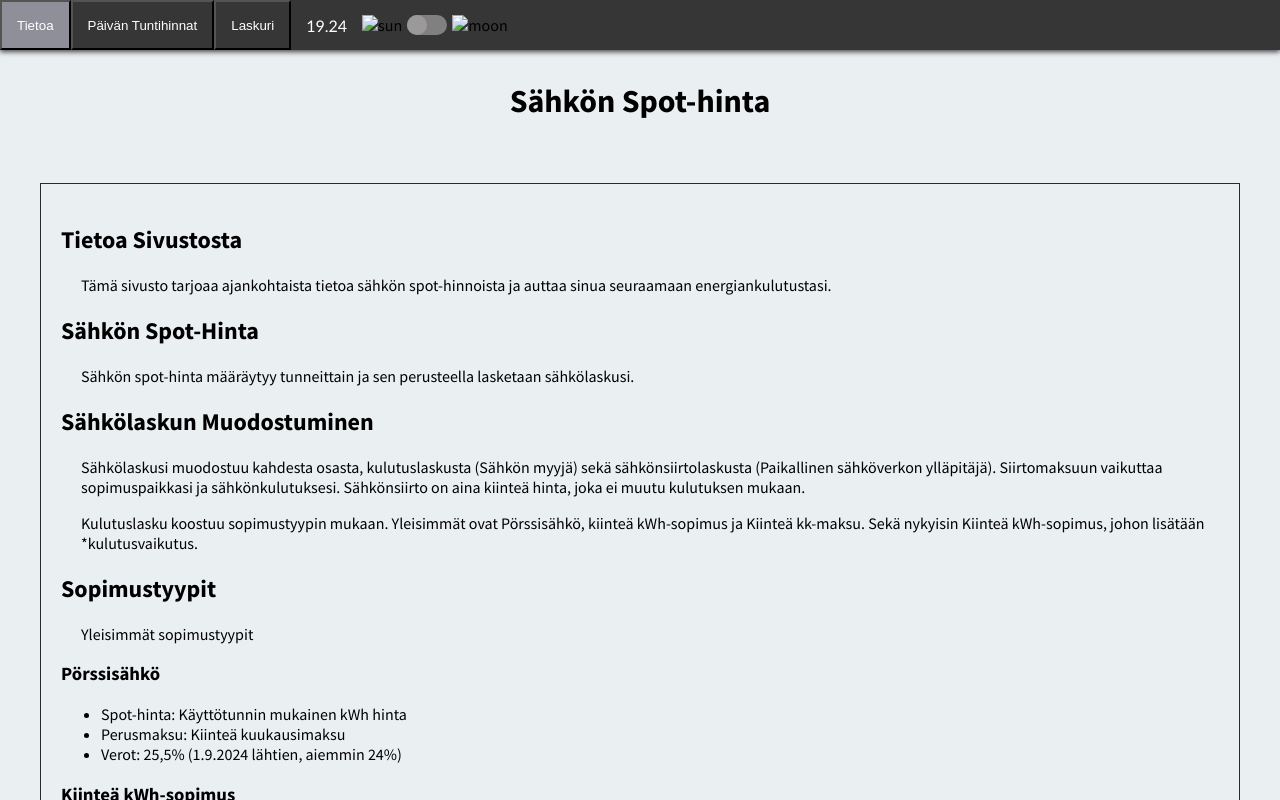
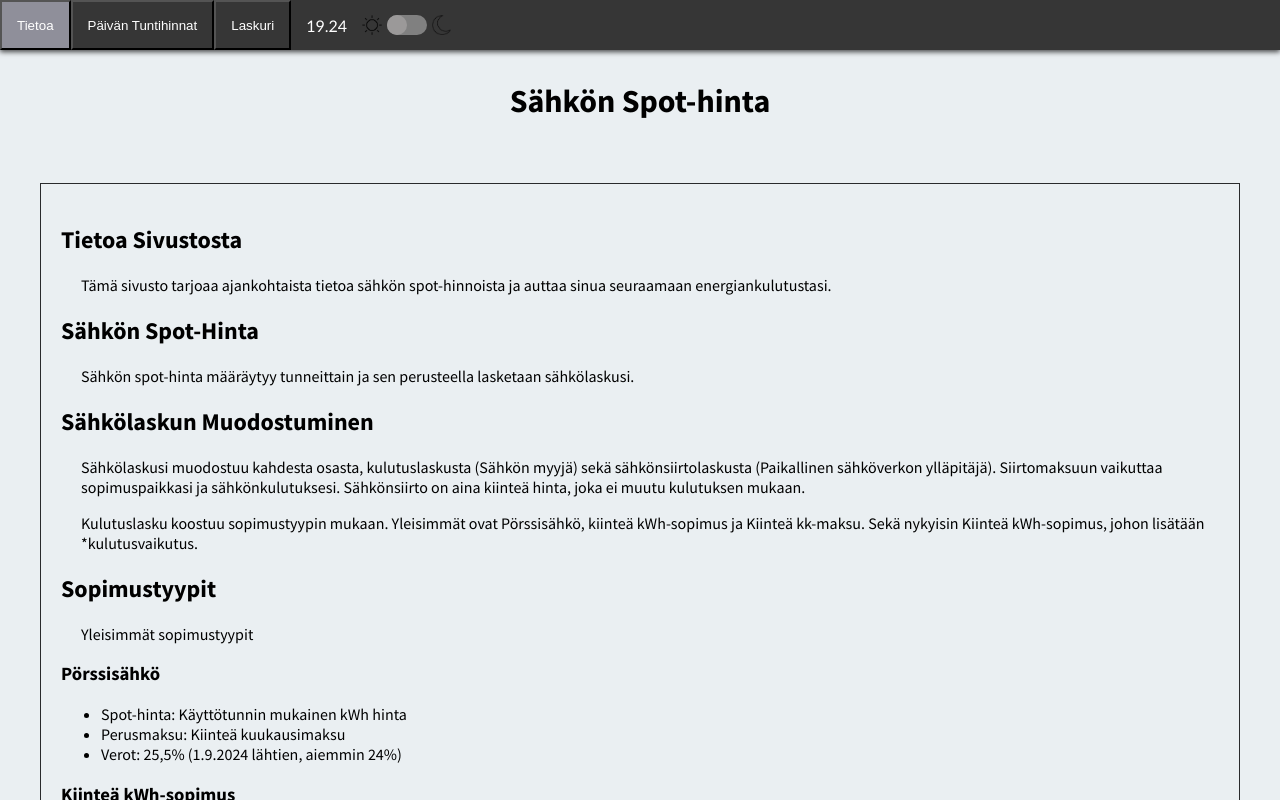
Before and after one commit to Niemistoo/ElectricitySpotPrices, a plain HTML site: page index.html in a window 1280 px wide. Shown: the top 800 px of the page. Drawn offline with nearby package versions, Linux system fonts and the light colour scheme; the site is published under a folder, as on GitHub Pages, so addresses that start at the root find nothing.

Commit message:
image path fix

```diff
--- a/index.html
+++ b/index.html
@@ -20,12 +20,12 @@
         <p class="navbar-item" id="clock"></p>
         <!-- Theme Toggle -->
         <div  id="toggle-theme" class="toggle-container">
-            <img id="light-icon" src="/assets/images/light-icon.png" alt="sun">
+            <img id="light-icon" src="assets/images/light-icon.png" alt="sun">
             <label class="switch">
                 <input type="checkbox" id="mode-toggle" onchange=changeTheme()>
                 <span class="slider round"></span>
             </label>
-            <img id="dark-icon" src="/assets/images/dark-icon.png" alt="moon">
+            <img id="dark-icon" src="assets/images/dark-icon.png" alt="moon">
         </div>
     </nav>
 
```
